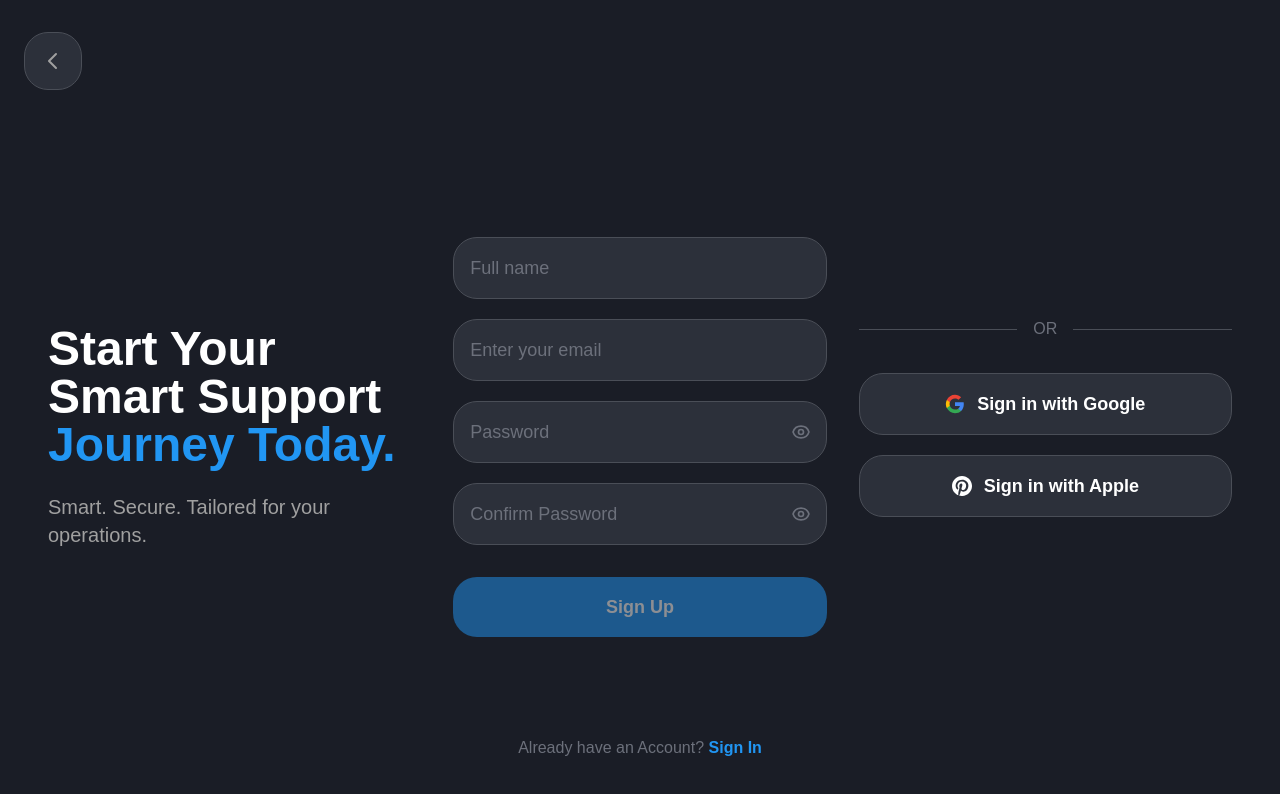
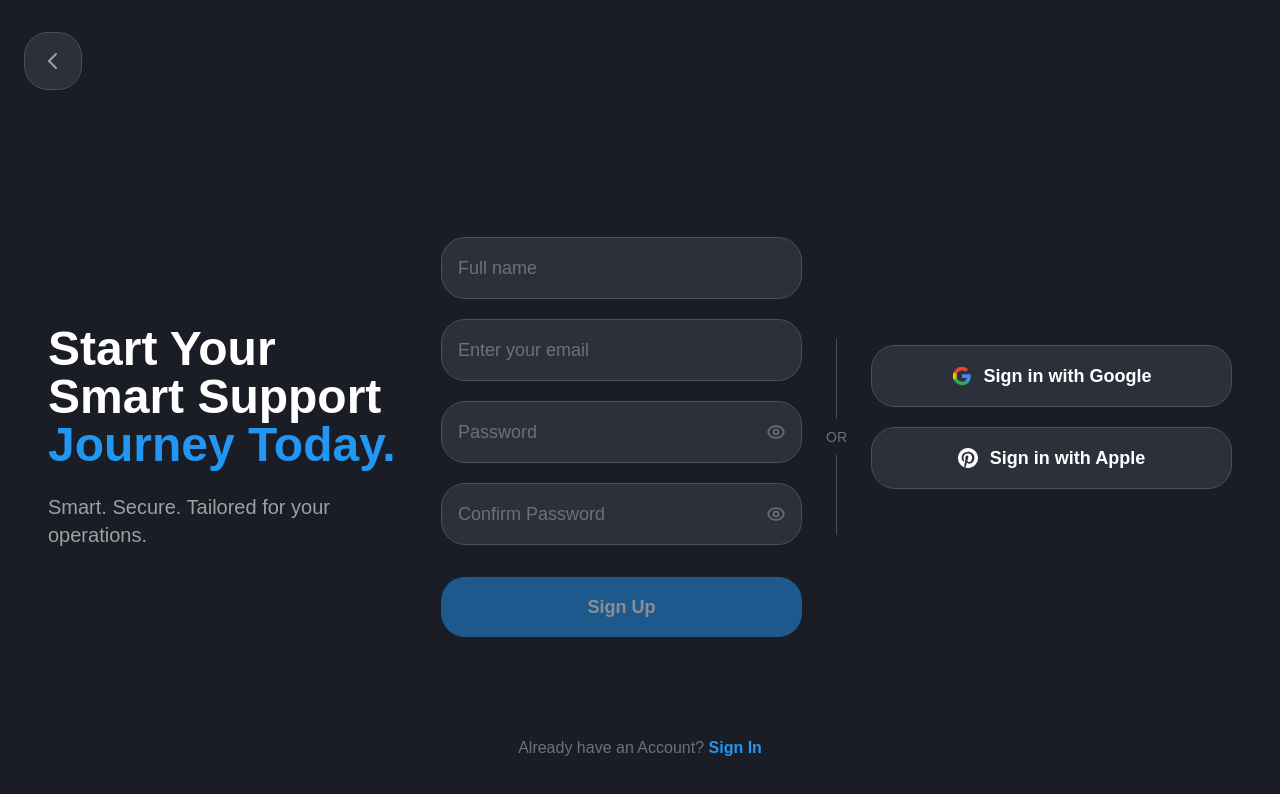
Before and after one commit to developer-bytespak/intellimaint-ai, a Next.js app: page /signup in a window 1280 px wide. Shown: the top 794 px of the page. Built offline with nearby package versions, Linux system fonts and the light colour scheme.

Commit message:
fixing signp

```diff
--- a/src/app/(auth)/login/page.tsx
+++ b/src/app/(auth)/login/page.tsx
@@ -12,6 +12,12 @@ export default function LoginPage() {
   const handleSignIn = () => {
     // Navigate to verify page with sign-in flow
     router.push('/verify?flow=signin');
+  };
+
+  const handleSignUp = () => {
+    // Navigate to signup page
+    console.log('Navigating to signup page');
+    router.push('/signup');
   };
 
   return (
@@ -144,9 +150,13 @@ export default function LoginPage() {
           {/* Footer */}
           <div className="text-center pt-4">
             <span className="text-[#6C707B] text-sm">New to Energy Solution? </span>
-            <a href="#" className="text-white text-sm hover:underline">
+            <button
+              onClick={handleSignUp}
+              className="text-white text-sm hover:underline cursor-pointer transition-colors hover:text-blue-400 focus:outline-none focus:text-blue-400 active:text-blue-400"
+              type="button"
+            >
               Sign Up
-            </a>
+            </button>
           </div>
         </div>
       </div>
@@ -282,8 +292,10 @@ export default function LoginPage() {
           <div className="text-center pt-4">
             <span className="text-[#6C707B] text-sm">New to Energy Solution? </span>
             <button
-              onClick={() => router.push('/signup')}
-              className="text-white text-sm hover:underline"
+              onClick={handleSignUp}
+              className="text-white text-sm hover:underline cursor-pointer transition-colors hover:text-blue-400 focus:outline-none focus:text-blue-400 active:text-blue-400 touch-manipulation"
+              type="button"
+              style={{ WebkitTapHighlightColor: 'transparent' }}
             >
               Sign Up
             </button>
--- a/src/app/(auth)/signup/page.tsx
+++ b/src/app/(auth)/signup/page.tsx
@@ -159,10 +159,17 @@ export default function SignUpPage() {
           </button>
         </div>
 
+        {/* Vertical OR Divider - Desktop Only */}
+        <div className="hidden lg:flex lg:flex-col lg:items-center lg:justify-center lg:px-4 lg:py-20">
+          <div className="w-px h-20 bg-[#4A4E57]"></div>
+          <span className="px-2 py-2 text-[#6C707B] text-sm bg-[#1A1D26]">OR</span>
+          <div className="w-px h-20 bg-[#4A4E57]"></div>
+        </div>
+
         {/* Social Sign In Section - Right Side (Desktop) */}
-        <div className="max-w-md mx-auto lg:mx-0 w-full lg:flex-1 lg:pl-8">
-          {/* OR Divider */}
-          <div className="flex items-center mb-6 sm:mb-8">
+        <div className="max-w-md mx-auto lg:mx-0 w-full lg:flex-1">
+          {/* Horizontal OR Divider - Mobile Only */}
+          <div className="flex items-center mb-6 sm:mb-8 lg:hidden">
             <div className="flex-1 h-px bg-[#4A4E57]"></div>
             <span className="px-4 text-[#6C707B] text-sm sm:text-base">OR</span>
             <div className="flex-1 h-px bg-[#4A4E57]"></div>
```
